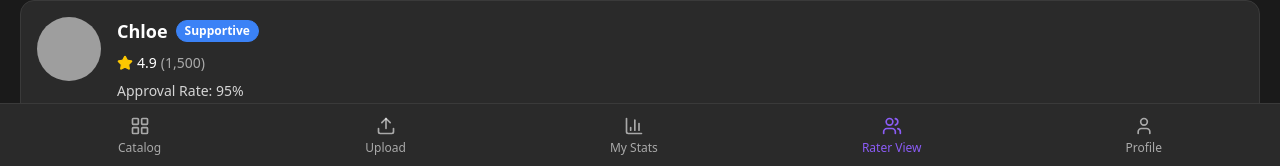
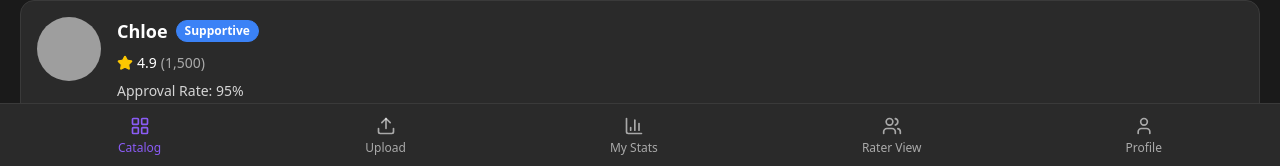
Before and after one commit to alen-ich/checkmyd, a React (Vite) app: page /raters in a window 1280 px wide. Shown: the part 632-798 px from the top of the page. Built offline with nearby package versions, Linux system fonts and the light colour scheme; grey boxes are pictures that could not be loaded.

Commit message:
fix: raters page footer highlight

```diff
--- a/src/components/layout/Footer.tsx
+++ b/src/components/layout/Footer.tsx
@@ -13,10 +13,10 @@ const Footer: React.FC = () => {
   const location = useLocation();
 
   const footerItems: FooterItem[] = [
-    { label: 'Catalog', icon: <LayoutGrid className="h-5 w-5" />, path: '/catalog' },
+    { label: 'Catalog', icon: <LayoutGrid className="h-5 w-5" />, path: '/raters' },
     { label: 'Upload', icon: <Upload className="h-5 w-5" />, path: '/upload' },
     { label: 'My Stats', icon: <BarChart3 className="h-5 w-5" />, path: '/stats' },
-    { label: 'Rater View', icon: <Users className="h-5 w-5" />, path: '/raters' },
+    { label: 'Rater View', icon: <Users className="h-5 w-5" />, path: '/rater-view' },
     { label: 'Profile', icon: <User className="h-5 w-5" />, path: '/profile' },
   ];
 
```
